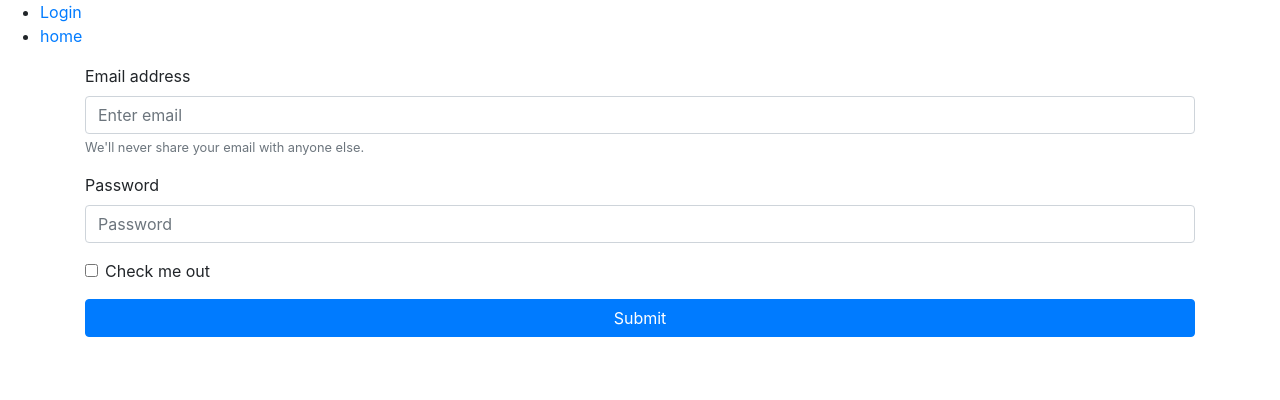
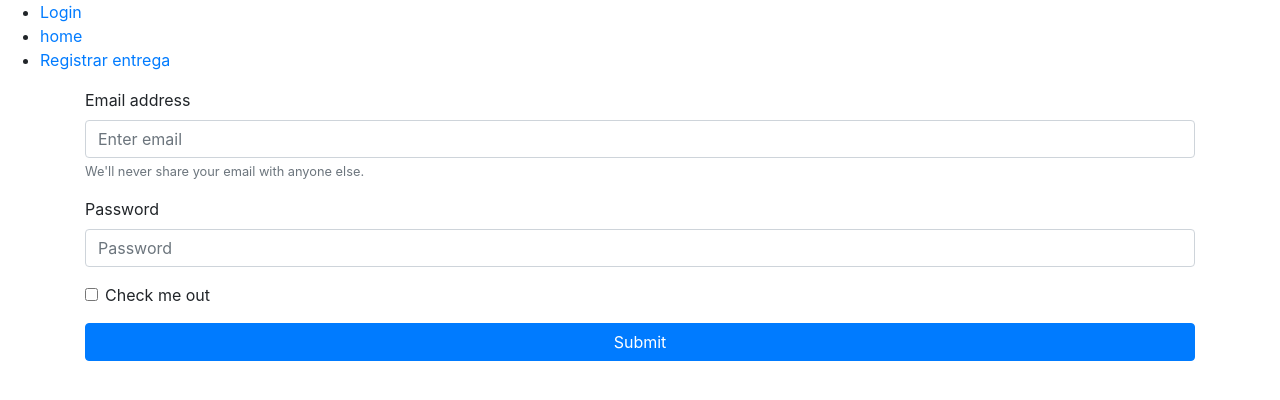
Before and after one commit to jelbo96/cerveceriaIngDeSoftware, an Angular app in the folder manadaProject/Angular/frontEnd/my-app/: page / in a window 1280 px wide. Shown: the top 400 px of the page. Built offline with nearby package versions, Linux system fonts and the light colour scheme; no server answers.

Commit message:
Crear componente registrar entrega

```diff
--- a/manadaProject/Angular/frontEnd/my-app/src/app/app.component.html
+++ b/manadaProject/Angular/frontEnd/my-app/src/app/app.component.html
@@ -6,5 +6,8 @@
   <li>
       <a routerLink="/home">home</a>
   </li>
+  <li>
+    <a routerLink="/registrar-entrega">Registrar entrega</a>
+</li>
 </ul>
   <router-outlet></router-outlet>
--- a/manadaProject/Angular/frontEnd/my-app/src/app/app.module.ts
+++ b/manadaProject/Angular/frontEnd/my-app/src/app/app.module.ts
@@ -16,6 +16,7 @@ import { UserComponent } from './user/user.component'
 //servicios
 import { DataService } from './data.service';
 import {HttpClientModule} from '@angular/common/http';
+import { RegistrarEntregaComponent } from './registrar-entrega/registrar-entrega.component';
 
 const routes: Route[] = [
   {
@@ -23,8 +24,10 @@ const routes: Route[] = [
   },
   {
     path:'home', component: HomeComponent
+  },
+  {
+    path:'registrar-entrega', component: RegistrarEntregaComponent
   }
-
 ];
 
 @NgModule({
@@ -33,6 +36,7 @@ const routes: Route[] = [
     HomeComponent,
     OtrocomponenteComponent,
     UserComponent,
+    RegistrarEntregaComponent,
 
   ],
   imports: [
--- /dev/null
+++ b/manadaProject/Angular/frontEnd/my-app/src/app/registrar-entrega/registrar-entrega.component.html
@@ -0,0 +1 @@
+<h2>Registrar Entrega</h2>
--- /dev/null
+++ b/manadaProject/Angular/frontEnd/my-app/src/app/registrar-entrega/registrar-entrega.component.ts
@@ -0,0 +1,15 @@
+import { Component, OnInit } from '@angular/core';
+
+@Component({
+  selector: 'app-registrar-entrega',
+  templateUrl: './registrar-entrega.component.html',
+  styleUrls: ['./registrar-entrega.component.scss']
+})
+export class RegistrarEntregaComponent implements OnInit {
+
+  constructor() { }
+
+  ngOnInit() {
+  }
+
+}
```
Also changed, not shown: manadaProject/Angular/frontEnd/my-app/src/app/registrar-entrega/registrar-entrega.component.scss (added), 1 other file (tests, documents, lock files or other folders).
